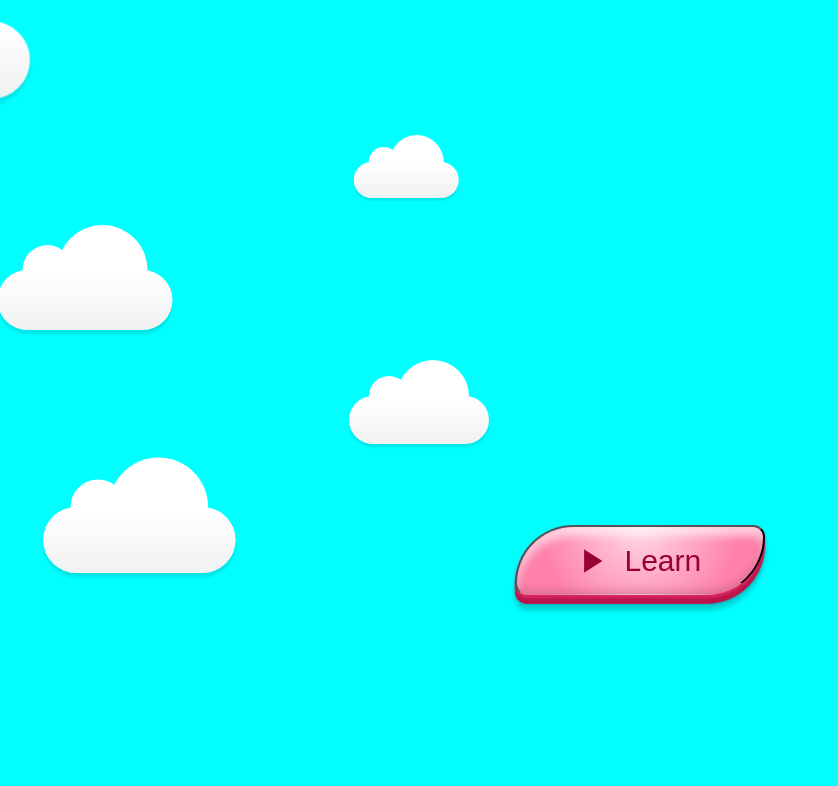
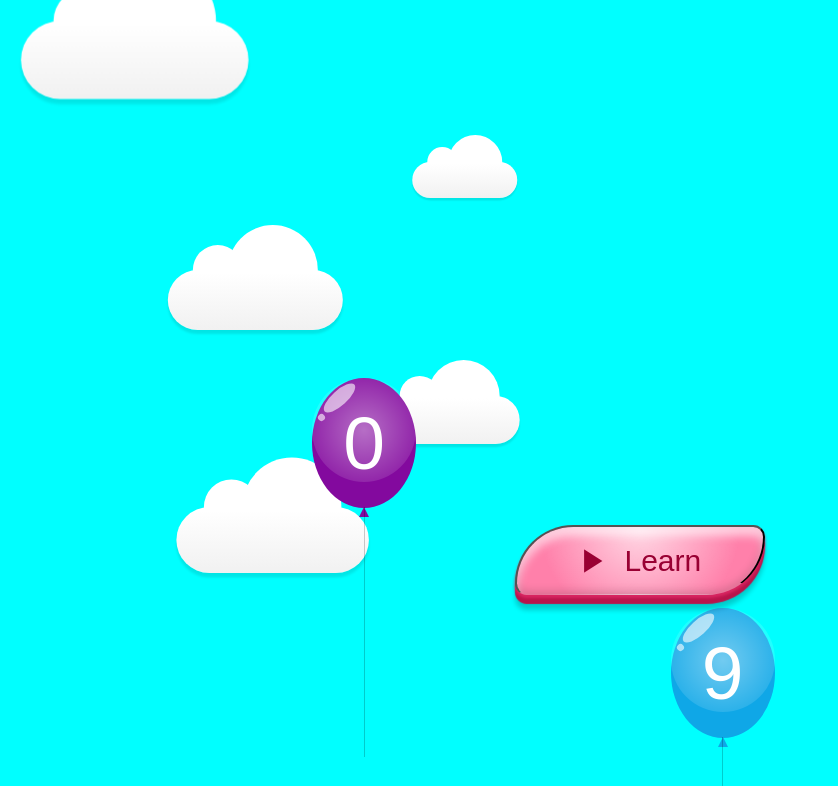
Before and after one commit to tapaskumar05/git_practice, a React app in the folder KidsPlay/kidsplay/: page / in a window 1280 px wide. Shown: the top 786 px of the page, without its empty margins (0-838 px from the left). Built offline with nearby package versions, Linux system fonts and the light colour scheme; a web font is replaced by a local one.

Commit message:
CSS StartScreen

```diff
--- a/KidsPlay/kidsplay/src/components/balloon/Balloon.js
+++ b/KidsPlay/kidsplay/src/components/balloon/Balloon.js
@@ -1,16 +1,25 @@
 import React from 'react';
 import { Balloon, BalloonRef, TopC, LeftC } from './style';
+import { randomBetweenRange } from '../../utils/utilsFunctions';
 
 export default (props) => {
-    let baloonColor;
+    let color = 'red',
+        text = '';
     if (props) {
-        baloonColor = props.color ? props.color : 'red';
+        color = props.color && props.color;
+        text = props.children || '';
     }
+    const left = randomBetweenRange(0, 70);
+    const propsToSend = {
+        color,
+        left
+    };
     return (
-        <Balloon color={baloonColor}>
+        <Balloon {...propsToSend}>
             <BalloonRef />
             <TopC />
             <LeftC />
+            {text}
         </Balloon>
     )
 };
--- a/KidsPlay/kidsplay/src/components/balloon/style.js
+++ b/KidsPlay/kidsplay/src/components/balloon/style.js
@@ -3,7 +3,7 @@ import { keyframes } from '@emotion/core';
 
 const animateBalloons = keyframes`
     0% {
-        bottom: -100%;
+        bottom: -1%;
     }
     100% {
         bottom: 100%;
@@ -15,7 +15,15 @@ const Balloon = styled.div`
     width: 104px;
     border-radius: 80% 80% 80% 80%;
     position: relative;
-    margin: 0 5px;
+    margin: 100px 5px;
+    display: flex;
+    align-items: center;
+    justify-content: center;
+    font-size: 75px;
+    color: #fff;
+    ${( { left } ) => `
+        left: ${left}%;
+    `}
     -webkit-animation: ${animateBalloons} 35s linear infinite;
 	-moz-animation: ${animateBalloons} 35s linear infinite;
 	animation: ${animateBalloons} 35s linear infinite;
@@ -34,6 +42,16 @@ const Balloon = styled.div`
         ${( { color } ) => `
             border-bottom: 10px solid ${color};
         `}
+    }
+    :after {
+        display: inline-block;
+        top: 129px;
+        position: absolute;
+        height: 250px;
+        width: 1px;
+        margin: 0 auto;
+        content: "";
+        background: rgba(0,0,0,0.2);
     }
 `;
 
--- a/KidsPlay/kidsplay/src/components/clouds/style.js
+++ b/KidsPlay/kidsplay/src/components/clouds/style.js
@@ -58,7 +58,7 @@ const Cloud = styled.div`
 
 const animateCloud = keyframes`
     0% {
-        margin-left: -1000px;
+        margin-left: -500px;
     }
     100% {
         margin-left: 100%;
--- a/KidsPlay/kidsplay/src/components/randomBalloons/RandomBalloons.js
+++ b/KidsPlay/kidsplay/src/components/randomBalloons/RandomBalloons.js
@@ -1,12 +1,12 @@
 import React from 'react';
 import Balloon from '../balloon/Balloon';
-import { random } from '../../utils/utilsFunctions';
-import { colors, alphanumeric } from '../../utils/utilsConstants';
+import { random, randomColor } from '../../utils/utilsFunctions';
+import { alphanumeric } from '../../utils/utilsConstants';
 
 export default () => {
     const balloons = [];
-    for (let i=0; i<6; i++) {
-        const color = random(colors);
+    for (let i=0; i<10; i++) {
+        const color = randomColor();
         const alphanumber = random(alphanumeric);
         balloons.push(<Balloon color={color}>{alphanumber}</Balloon>);
     }
--- a/KidsPlay/kidsplay/src/utils/utilsFunctions.js
+++ b/KidsPlay/kidsplay/src/utils/utilsFunctions.js
@@ -6,6 +6,20 @@ const random = (val) => {
     return arr[ Math.floor(Math.random() * arr.length)];
 };
 
+const randomBetweenRange = (min, max) => {
+    return Math.floor(Math.random() * (max - min + 1)) + min;
+};
+
+const randomColor = () => {
+    var x = Math.floor(Math.random() * 256);
+    var y = Math.floor(Math.random() * 256);
+    var z = Math.floor(Math.random() * 256);
+    var bgColor = "rgb(" + x + "," + y + "," + z + ")";
+		return bgColor;
+}
+
 export {
-    random
+    random,
+    randomBetweenRange,
+    randomColor
 };
```
Also changed, not shown: 1 other file (tests, documents, lock files or other folders).
